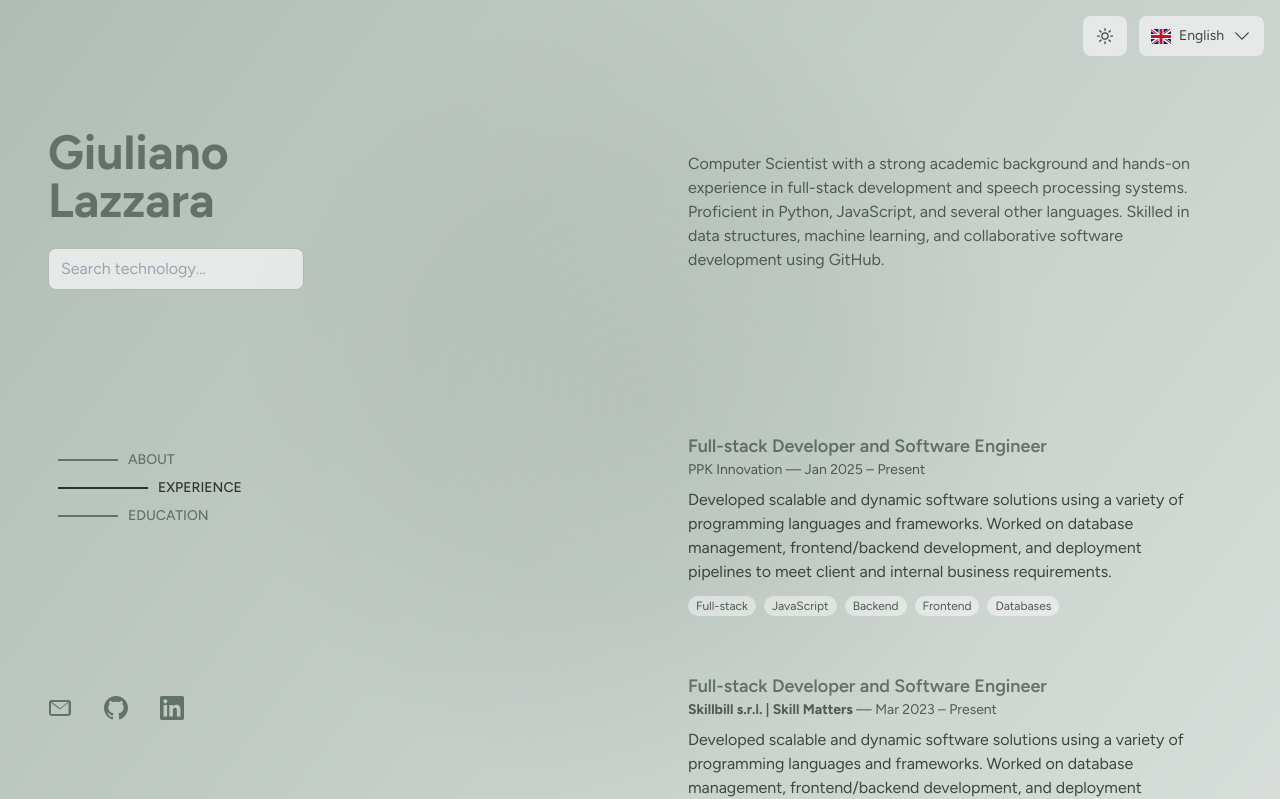
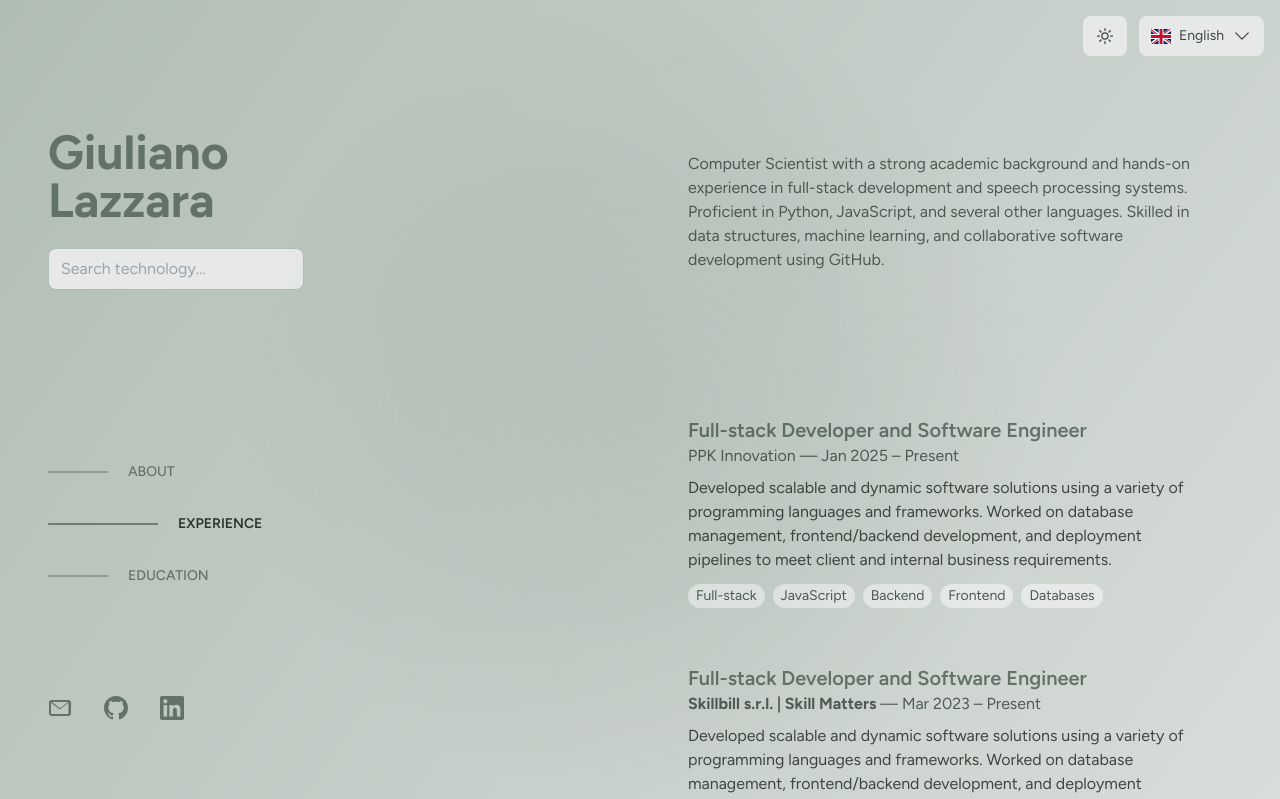
Before and after one commit to Julieeno/my-portfolio, a Vue app: page / in a window 1280 px wide. Shown: the top 799 px of the page. Built offline with nearby package versions, Linux system fonts and the light colour scheme.

Commit message:
Improved CSS

```diff
--- a/src/assets/style.css
+++ b/src/assets/style.css
@@ -23,7 +23,7 @@
   }
 
   .text-secondary {
-    @apply text-sage-700 dark:text-sage-300;
+    @apply text-sage-700 dark:text-sage-300 text-base;
   }
 
   .text-muted {
@@ -71,45 +71,43 @@
   }
 
   .nav-link {
-    @apply block text-sage-600 dark:text-sage-400 hover:text-sage-800 dark:hover:text-sage-300 text-sm font-medium;
-    @apply transition-all duration-300 ease-out relative;
-    @apply dark:text-sage-300 transition-colors;
-    margin-left: 80px;
+    @apply block text-sage-600 dark:text-sage-400 text-sm font-medium relative;
+    @apply transition-all duration-500 ease-out;
+    padding: 12px 0;
+    padding-left: 80px;
   }
 
   .nav-link::before {
     content: '';
-    @apply absolute top-1/2 -translate-y-1/2;
-    @apply bg-sage-600 dark:bg-sage-400;
-    @apply transition-all duration-300 ease-out;
-    height: 2px;
+    @apply absolute top-1/2 -translate-y-1/2 bg-sage-600 dark:bg-sage-400;
+    @apply transition-all duration-500 ease-out;
+    height: 1px;
     width: 60px;
-    left: -70px;
+    left: 0;
   }
 
-  .nav-link:hover {
-    margin-left: 110px;
+  .nav-link:hover:not(.active) {
+    @apply text-sage-800 dark:text-sage-300;
+    padding-left: 100px;
   }
 
-  .nav-link:hover::before {
-    width: 90px;
+  .nav-link:hover:not(.active)::before {
+    width: 80px;
     @apply bg-sage-800 dark:bg-sage-300;
-    left: -100px;
   }
 
   .nav-link.active {
-    @apply text-sage-900 dark:text-sage-100 font-medium;
-    margin-left: 110px;
+    @apply text-sage-900 dark:text-sage-100 font-semibold;
+    padding-left: 130px;
   }
 
   .nav-link.active::before {
-    width: 90px;
+    width: 110px;
     @apply bg-sage-900 dark:bg-sage-100;
-    left: -100px;
   }
 
   .tag-pill {
-    @apply bg-sage-100 dark:bg-sage-700 text-sage-700 dark:text-sage-200 text-xs px-2 py-0.5 rounded-full;
+    @apply bg-sage-100 dark:bg-sage-700 text-sage-700 dark:text-sage-200 text-sm px-2 py-0.5 rounded-full;
   }
 
   .link {
@@ -175,19 +173,71 @@
   }
 
   .experience-item {
-    @apply section-content;
+    @apply section-content cursor-pointer;
+    border-radius: 10px;
+    position: relative;
+    overflow: hidden;
+  }
+
+  .experience-item:hover {
+    background: linear-gradient(
+      135deg,
+      rgba(148, 166, 153, 0.08) 0%,
+      rgba(176, 189, 180, 0.12) 50%,
+      rgba(203, 211, 206, 0.08) 100%
+    );
+  }
+
+  .dark .experience-item:hover {
+    background: linear-gradient(
+      135deg,
+      rgba(176, 189, 180, 0.12) 0%,
+      rgba(148, 166, 153, 0.16) 50%,
+      rgba(121, 143, 127, 0.12) 100%
+    );
+  }
+
+  .experience-item::before {
+    content: '';
+    position: absolute;
+    top: 0;
+    left: -100%;
+    width: 100%;
+    height: 100%;
+    background: linear-gradient(
+      90deg,
+      transparent,
+      rgba(148, 166, 153, 0.1),
+      transparent
+    );
+    pointer-events: none;
+  }
+
+
+
+  .dark .experience-item::before {
+    background: linear-gradient(
+      90deg,
+      transparent,
+      rgba(176, 189, 180, 0.15),
+      transparent
+    );
   }
 
   .experience-item__title {
-    @apply text-lg font-semibold text-sage-600 dark:text-sage-200;
+    @apply text-xl font-semibold text-sage-600 dark:text-sage-200;
+  }
+
+  .experience-item:hover .experience-item__title {
+    @apply text-sage-700 dark:text-sage-100;
   }
 
   .experience-item__meta {
-    @apply text-sm text-sage-700 dark:text-sage-400 mb-1;
+    @apply text-base text-sage-700 dark:text-sage-400 mb-1;
   }
 
   .experience-item__description {
-    @apply text-sage-800 dark:text-sage-300 mt-2;
+    @apply text-sage-800 dark:text-sage-300 mt-2 text-base;
   }
 
   .divider {
@@ -216,7 +266,7 @@
   }
 
   .main-content {
-    @apply ml-[600px] w-[600px] space-y-16 py-8;
+    @apply ml-[600px] w-[700px] space-y-16 py-8;
   }
 
   .mobile-layout {
@@ -231,6 +281,7 @@
 .highlight-match {
   position: relative;
   overflow: hidden;
+  border-radius: 10px;
   background: linear-gradient(
       90deg,
       rgba(203, 211, 206, 0.15) 0%,
@@ -440,7 +491,7 @@
 
   .main-content {
     margin-left: 340px !important;
-    width: 540px !important;
+    width: 600px !important;
   }
 }
 
--- a/src/components/About.vue
+++ b/src/components/About.vue
@@ -4,11 +4,6 @@
       <p class="text-secondary">
         {{ aboutContent }}
       </p>
-      <div class="tag-container--compact">
-        <span v-for="skill in skills" :key="skill" class="tag-pill">
-          {{ skill }}
-        </span>
-      </div>
     </div>
   </section>
 </template>
```
